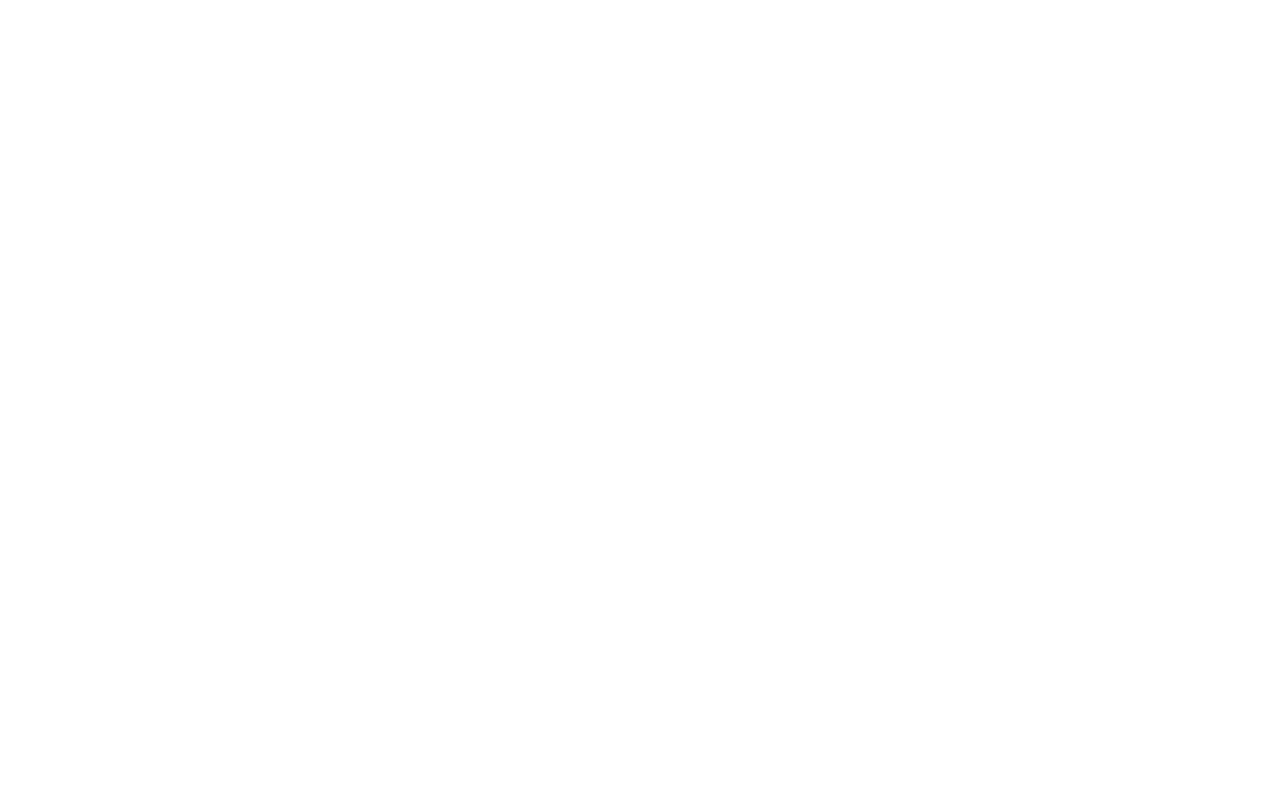
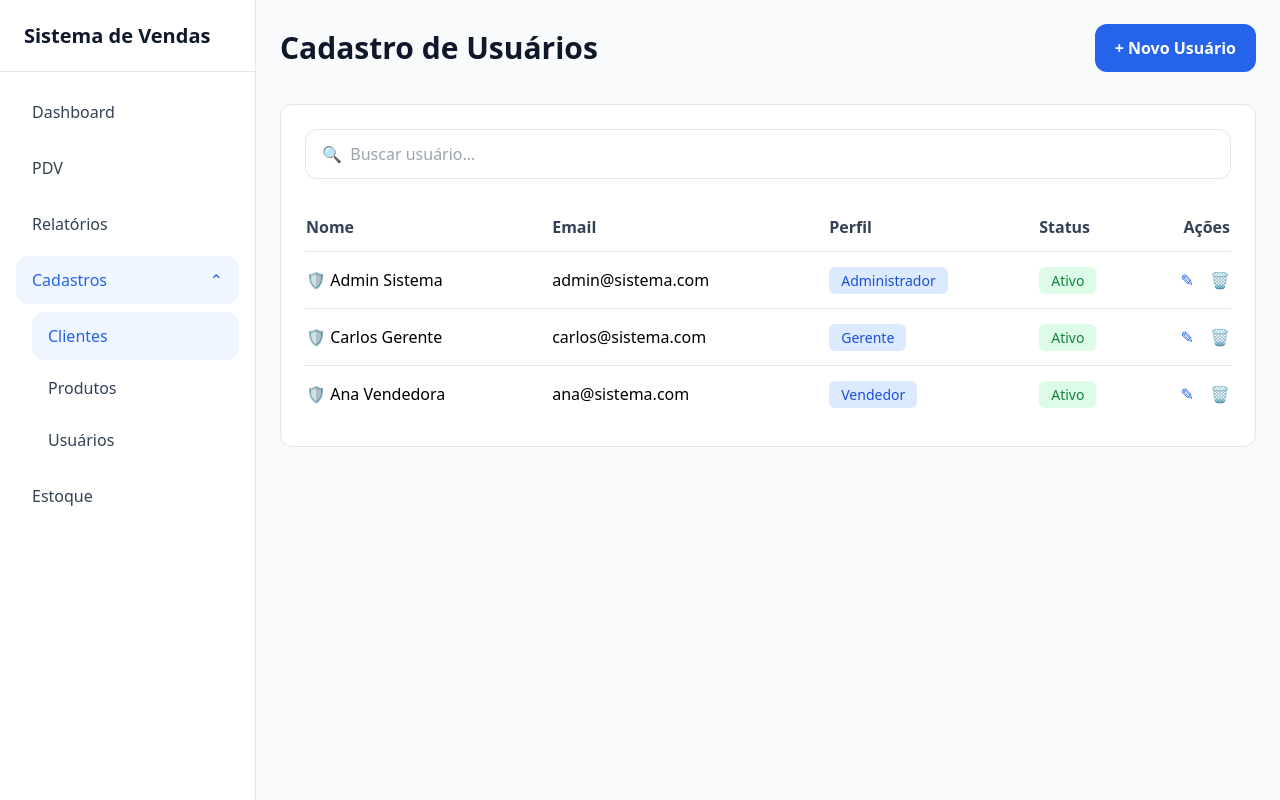
Before and after one commit to douglas-emeefe/mf-vendas, a React app in the folder frontend/: page /usuarios in a window 1280 px wide. Before the commit this address had no page. Built offline with nearby package versions, Linux system fonts and the light colour scheme; the HTML template or start-up script is replaced by a standard one.

Commit message:
feat: cria tela de cadastro de usuários

```diff
--- /dev/null
+++ b/frontend/src/pages/Usuarios.jsx
@@ -0,0 +1,151 @@
+import { useState } from "react";
+import DashboardLayout from "../layout/DashboardLayout";
+
+export default function Usuarios() {
+    const [mostrarFormulario, setMostrarFormulario] = useState(false);
+    const [busca, setBusca] = useState("");
+
+    const usuarios = [
+        {
+            id: 1,
+            nome: "Admin Sistema",
+            email: "admin@sistema.com",
+            perfil: "Administrador",
+            status: "Ativo",
+        },
+        {
+            id: 2,
+            nome: "Carlos Gerente",
+            email: "carlos@sistema.com",
+            perfil: "Gerente",
+            status: "Ativo",
+        },
+        {
+            id: 3,
+            nome: "Ana Vendedora",
+            email: "ana@sistema.com",
+            perfil: "Vendedor",
+            status: "Ativo",
+        },
+    ];
+
+    const usuariosFiltrados = usuarios.filter((usuario) =>
+        usuario.nome.toLowerCase().includes(busca.toLowerCase())
+    );
+
+    return (
+        <DashboardLayout>
+            <div className="flex items-center justify-between mb-8">
+                <h1 className="text-3xl font-bold text-slate-900">
+                    Cadastro de Usuários
+                </h1>
+
+                <button
+                    onClick={() => setMostrarFormulario(true)}
+                    className="bg-blue-600 hover:bg-blue-700 text-white font-semibold px-5 py-3 rounded-xl"
+                >
+                    + Novo Usuário
+                </button>
+            </div>
+
+            {mostrarFormulario && (
+                <div className="bg-white border border-gray-200 rounded-xl p-6 mb-6">
+                    <h2 className="text-xl font-semibold mb-6">Novo Usuário</h2>
+
+                    <form className="grid grid-cols-2 gap-5">
+                        <div>
+                            <label className="block text-sm font-medium mb-2">Nome *</label>
+                            <input className="w-full border rounded-xl px-4 py-3 outline-none focus:ring-2 focus:ring-blue-500" />
+                        </div>
+
+                        <div>
+                            <label className="block text-sm font-medium mb-2">Email *</label>
+                            <input
+                                type="email"
+                                className="w-full border rounded-xl px-4 py-3 outline-none focus:ring-2 focus:ring-blue-500"
+                            />
+                        </div>
+
+                        <div>
+                            <label className="block text-sm font-medium mb-2">Perfil *</label>
+                            <select className="w-full border rounded-xl px-4 py-3 outline-none focus:ring-2 focus:ring-blue-500">
+                                <option>Vendedor</option>
+                                <option>Gerente</option>
+                                <option>Administrador</option>
+                            </select>
+                        </div>
+
+                        <div>
+                            <label className="block text-sm font-medium mb-2">Senha *</label>
+                            <input
+                                type="password"
+                                className="w-full border rounded-xl px-4 py-3 outline-none focus:ring-2 focus:ring-blue-500"
+                            />
+                        </div>
+
+                        <div className="col-span-2 flex gap-3">
+                            <button
+                                type="submit"
+                                className="bg-green-600 hover:bg-green-700 text-white font-semibold px-5 py-3 rounded-xl"
+                            >
+                                Salvar
+                            </button>
+
+                            <button
+                                type="button"
+                                onClick={() => setMostrarFormulario(false)}
+                                className="bg-gray-300 hover:bg-gray-400 text-slate-800 font-semibold px-5 py-3 rounded-xl"
+                            >
+                                Cancelar
+                            </button>
+                        </div>
+                    </form>
+                </div>
+            )}
+
+            <div className="bg-white border border-gray-200 rounded-xl p-6">
+                <input
+                    placeholder="🔍  Buscar usuário..."
+                    value={busca}
+                    onChange={(e) => setBusca(e.target.value)}
+                    className="w-full border rounded-xl px-4 py-3 mb-6 outline-none focus:ring-2 focus:ring-blue-500"
+                />
+
+                <table className="w-full text-left">
+                    <thead>
+                        <tr className="border-b text-slate-700">
+                            <th className="py-3">Nome</th>
+                            <th>Email</th>
+                            <th>Perfil</th>
+                            <th>Status</th>
+                            <th className="text-right">Ações</th>
+                        </tr>
+                    </thead>
+
+                    <tbody>
+                        {usuariosFiltrados.map((usuario) => (
+                            <tr key={usuario.id} className="border-b last:border-none">
+                                <td className="py-4">🛡️ {usuario.nome}</td>
+                                <td>{usuario.email}</td>
+                                <td>
+                                    <span className="px-3 py-1 rounded-md text-sm bg-blue-100 text-blue-700">
+                                        {usuario.perfil}
+                                    </span>
+                                </td>
+                                <td>
+                                    <span className="px-3 py-1 rounded-md text-sm bg-green-100 text-green-700">
+                                        {usuario.status}
+                                    </span>
+                                </td>
+                                <td className="text-right space-x-4">
+                                    <button className="text-blue-600">✎</button>
+                                    <button className="text-red-600">🗑</button>
+                                </td>
+                            </tr>
+                        ))}
+                    </tbody>
+                </table>
+            </div>
+        </DashboardLayout>
+    );
+}
--- a/frontend/src/routes/AppRoutes.jsx
+++ b/frontend/src/routes/AppRoutes.jsx
@@ -2,6 +2,7 @@
 import Dashboard from "../pages/Dashboard";
 import Produtos from "../pages/Produtos";
 import Clientes from "../pages/Clientes";
+import Usuarios from "../pages/Usuarios";
 
 export default function AppRoutes() {
     return (
@@ -10,6 +11,7 @@
                 <Route path="/" element={<Dashboard />} />
                 <Route path="/clientes" element={<Clientes />} />
                 <Route path="/produtos" element={<Produtos />} />
+                <Route path="/usuarios" element={<Usuarios />} />
             </Routes>
         </BrowserRouter>
     );
```
